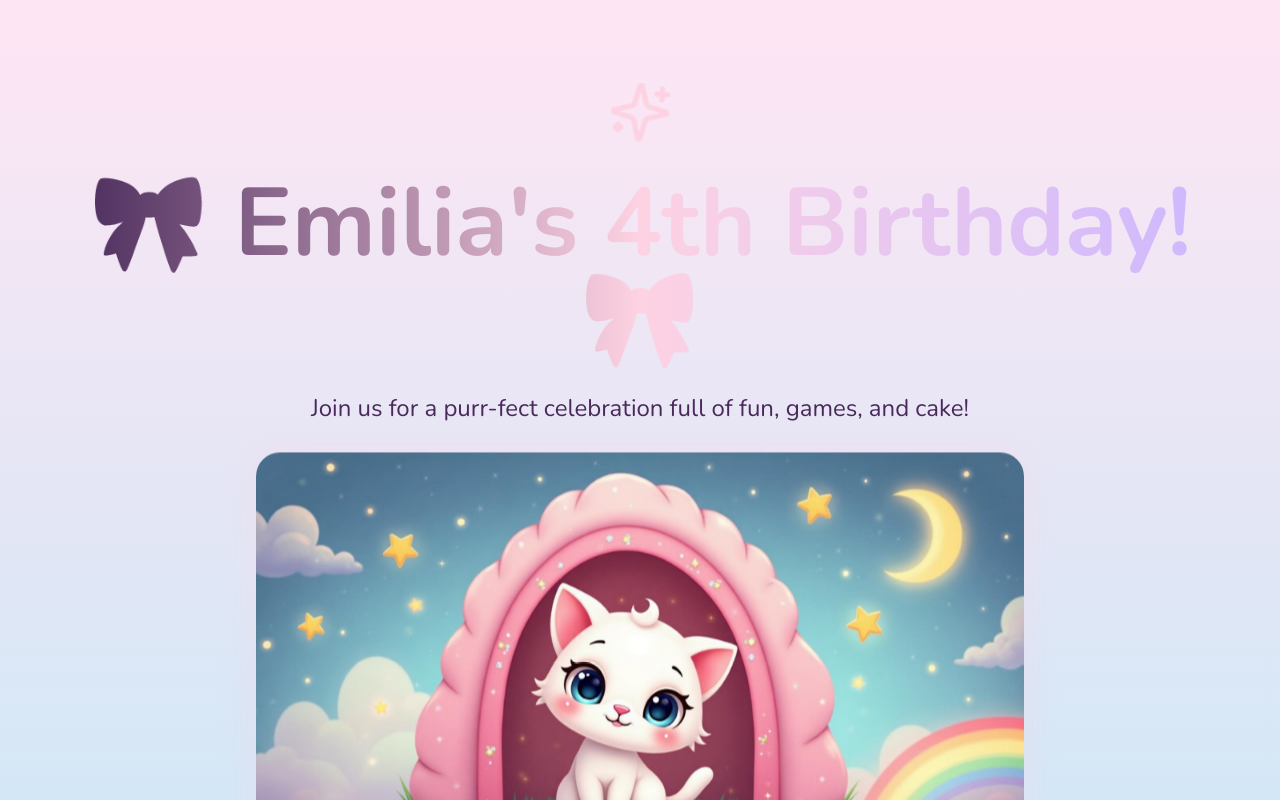
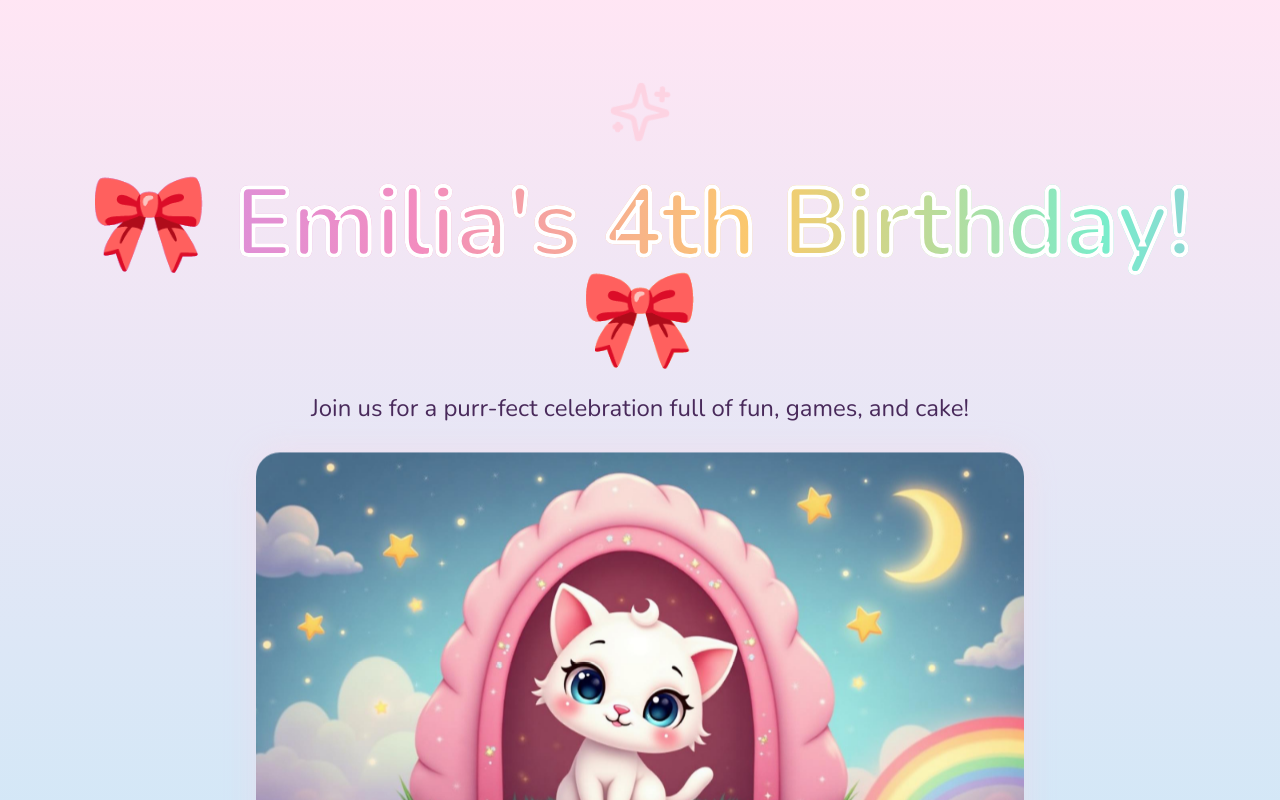
Before and after one commit to ivallejo/emilias-purrfect-party, a React (Vite) app: page / in a window 1280 px wide. Shown: the top 800 px of the page. Built offline with nearby package versions, Linux system fonts and the light colour scheme; the HTML template or start-up script is replaced by a standard one.

Commit message:
Update hero section title

```diff
--- a/src/index.css
+++ b/src/index.css
@@ -117,6 +117,33 @@ All colors MUST be HSL.
     @apply bg-gradient-to-r from-primary via-accent to-lavender bg-clip-text text-transparent;
   }
 
+  .text-rainbow {
+    background: linear-gradient(
+      90deg,
+      hsl(195, 82%, 85%) 0%,
+      hsl(280, 70%, 75%) 15%,
+      hsl(330, 80%, 75%) 30%,
+      hsl(40, 95%, 70%) 45%,
+      hsl(163, 76%, 70%) 60%,
+      hsl(280, 70%, 75%) 75%,
+      hsl(195, 82%, 85%) 90%,
+      hsl(330, 80%, 75%) 100%
+    );
+    background-size: 200% auto;
+    -webkit-background-clip: text;
+    -webkit-text-fill-color: transparent;
+    background-clip: text;
+    -webkit-text-stroke: 4px white;
+    paint-order: stroke fill;
+    animation: rainbow-shift 3s linear infinite;
+  }
+
+  @keyframes rainbow-shift {
+    to {
+      background-position: 200% center;
+    }
+  }
+
   .hover-lift {
     @apply transition-transform duration-300 hover:-translate-y-2;
   }
--- a/src/pages/Index.tsx
+++ b/src/pages/Index.tsx
@@ -37,7 +37,7 @@ const Index = () => {
             <Sparkles className="w-16 h-16 mx-auto text-accent animate-wiggle" />
           </div>
 
-          <h1 className="text-6xl md:text-8xl font-bold mb-6 text-gradient animate-bounce-in">
+          <h1 className="text-6xl md:text-8xl font-bold mb-6 text-rainbow animate-bounce-in">
             🎀 {BIRTHDAY_GIRL.name}'s {BIRTHDAY_GIRL.age}th Birthday! 🎀
           </h1>
 
```
